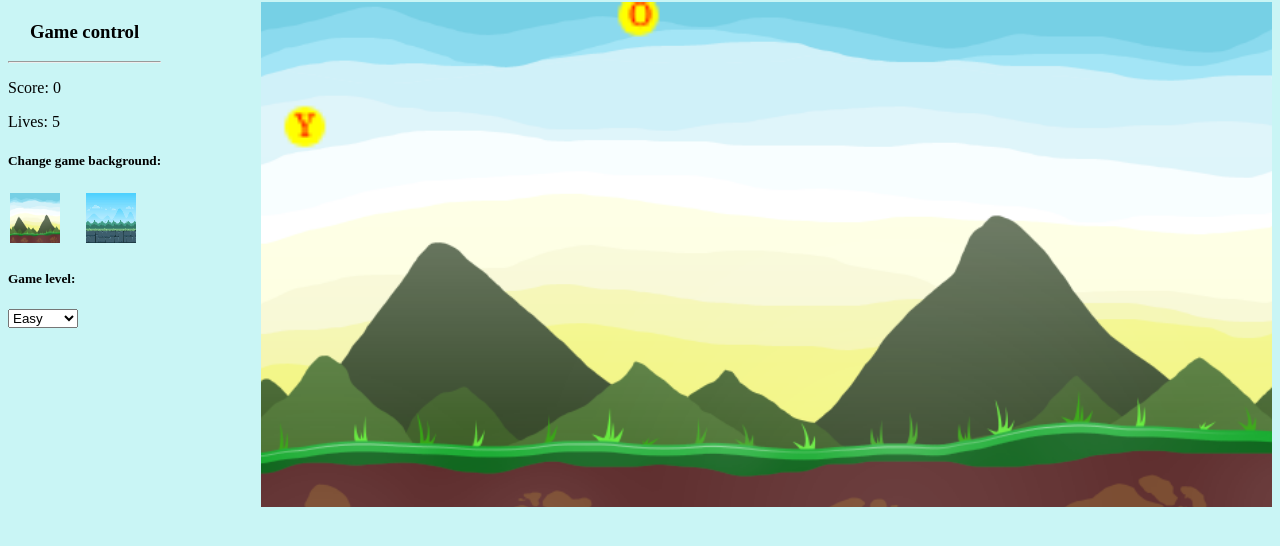
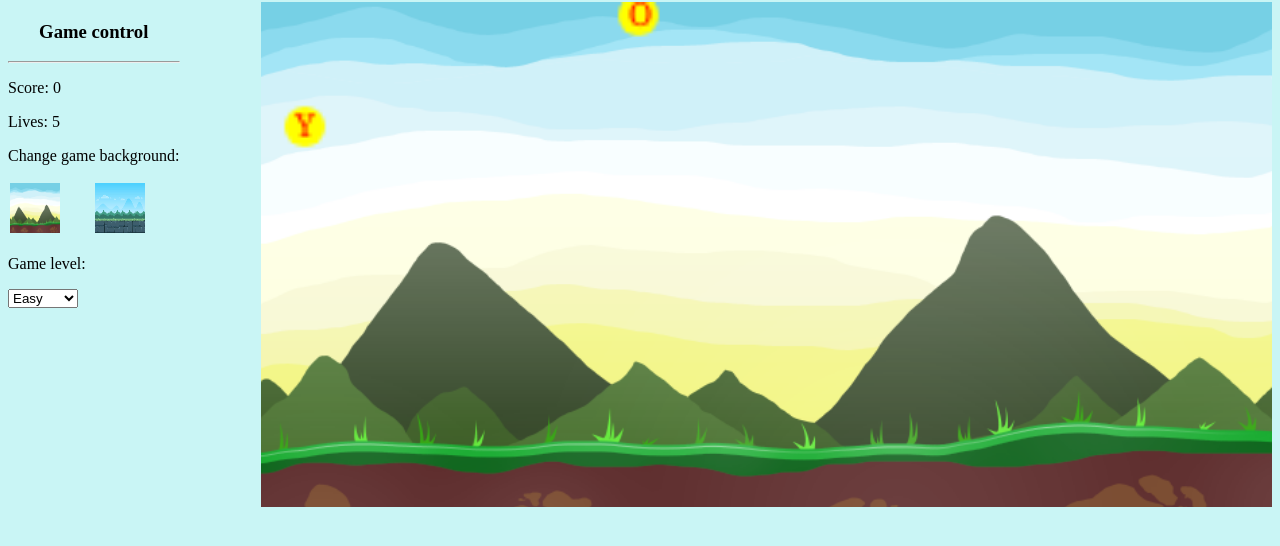
Before and after one commit to bilalashc/Ballon_Destroyer, a website: page index.html in a window 1280 px wide. Shown: the part 78-624 px from the top of the page. Drawn offline with Linux system fonts and the light colour scheme.

Commit message:
change control fonts

```diff
--- a/index.html
+++ b/index.html
@@ -20,7 +20,7 @@
           <hr />
           <p>Score: <span id="score"></span></p>
           <p>Lives: <span id="lives"></span></p>
-          <h5>Change game background:</h5>
+          <p>Change game background:</p>
           <div class="flex-div">
             <div class="flex-div-item hoverable">
               <img
@@ -39,7 +39,7 @@
           </div>
 
           <div>
-            <h5>Game level:</h5>
+            <p>Game level:</p>
             <select name="" id="">
               <option value="easy">Easy</option>
               <option value="medium">Medium</option>
```
